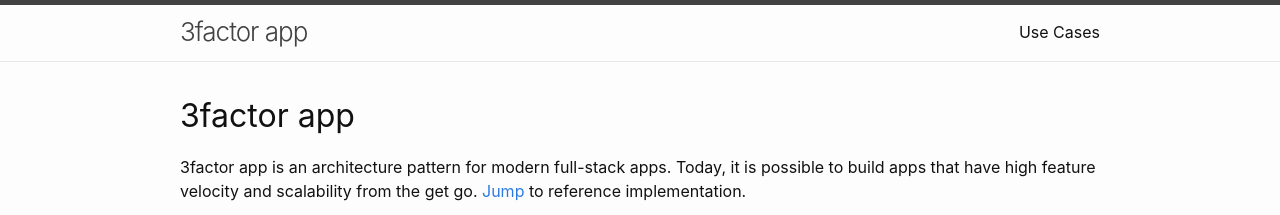
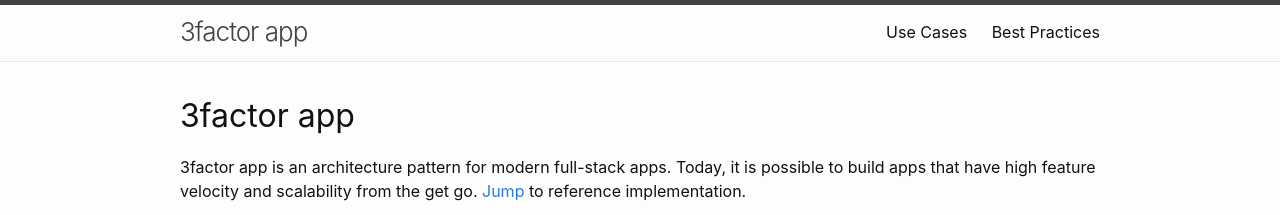
Before and after one commit to hasura/3factor, a Jekyll site: the page built from README.md, in a window 1280 px wide. Shown: the top 215 px of the page. Built offline with Jekyll 4.4.1, drawn with Linux system fonts in a browser that asks for light colours; our own code applies the rules of GitHub Pages for plain Markdown files.

Commit message:
add Best Practices to header

```diff
--- a/_includes/header.html
+++ b/_includes/header.html
@@ -15,7 +15,7 @@
 
         <div class="trigger">
             <a class="page-link" href="use-cases.html">Use Cases</a>
-            <!-- <a class="page-link" href="{{relative_url}}/best-practices.html">Best Practices</a> -->
+            <a class="page-link" href="best-practices.html">Best Practices</a>
             <!-- <a class="page-link" href="{{relative_url}}/resources.html">Resources</a> -->
         </div>
       </nav>
```
